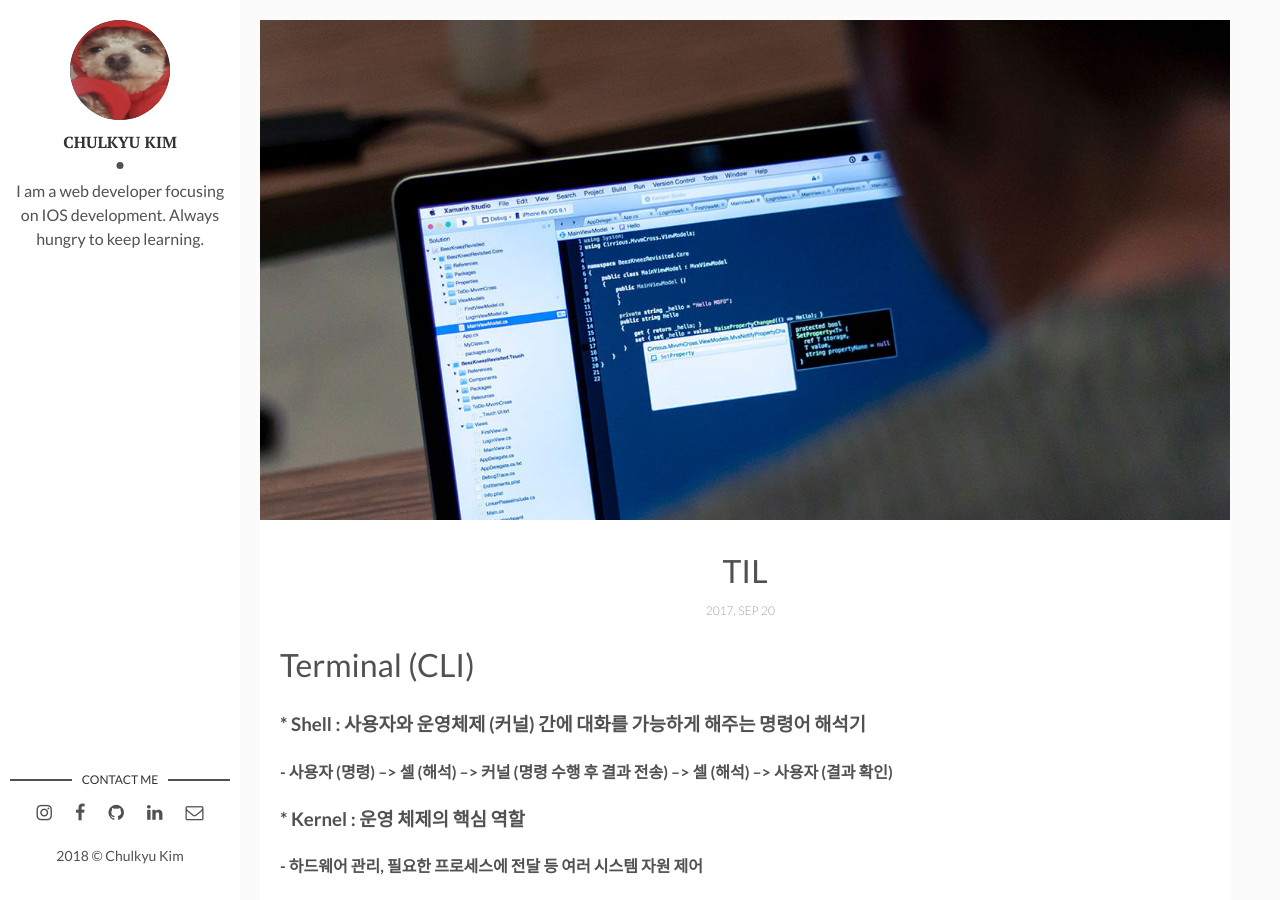
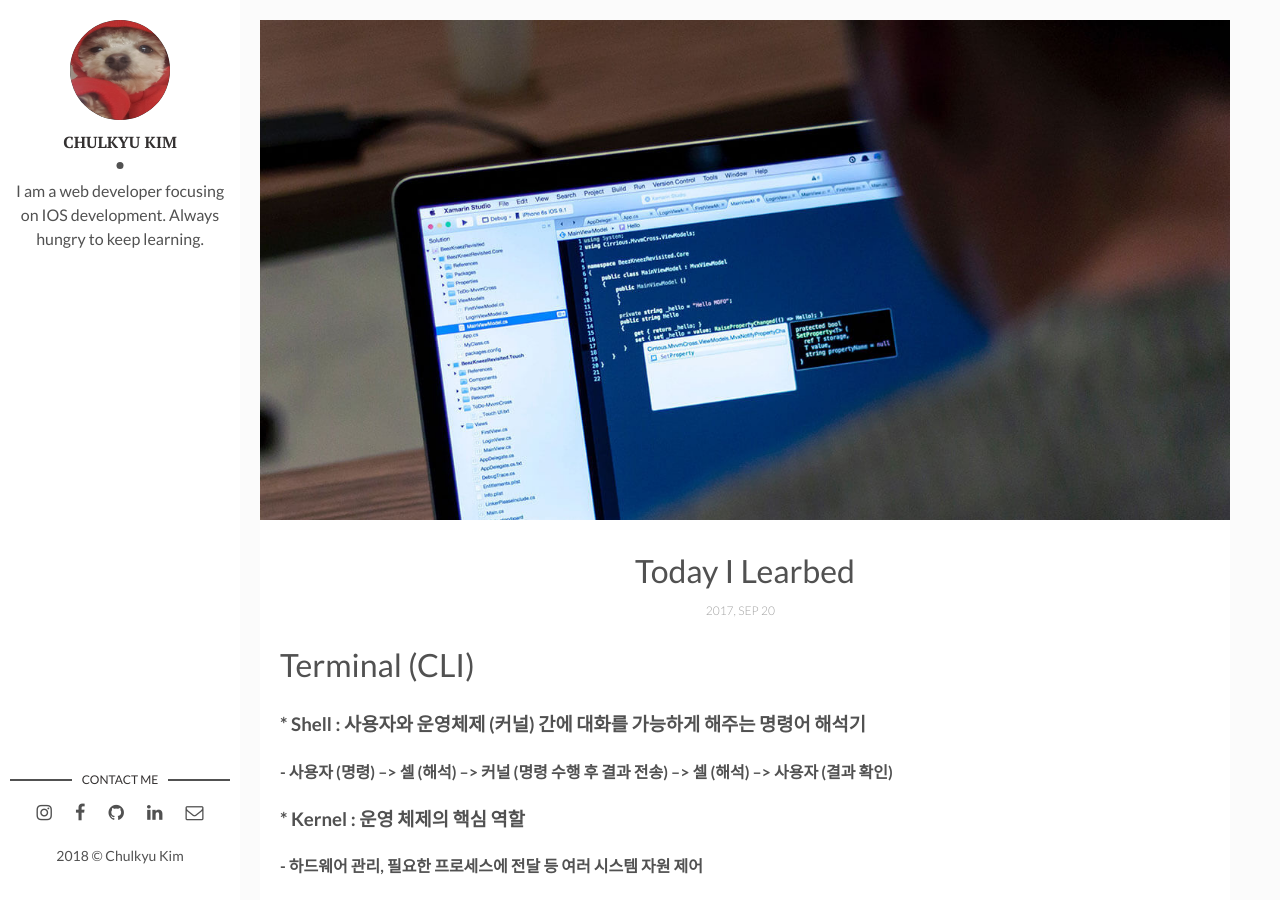
Before and after one commit to Chulkyu/blog, a Jekyll site: the page built from _posts/2018-09-20-Today_I_Learned.md, in a window 1280 px wide and 900 px high. Built offline with Jekyll 4.4.1, drawn with Linux system fonts in a browser that asks for light colours; comment, search, counter and statistics services are not loaded.

Commit message:
fixed title of TIL to Today I Learned

```diff
--- a/_posts/2018-09-20-Today_I_Learned.md
+++ b/_posts/2018-09-20-Today_I_Learned.md
@@ -1,6 +1,6 @@
 ---
 layout: post
-title: TIL
+title: Today I Learbed
 date: 2017-09-20 17:00:00 +0300
 description: Today I Learned # Add post description (optional)
 img: how-to-start.jpg # Add image post (optional)
```
